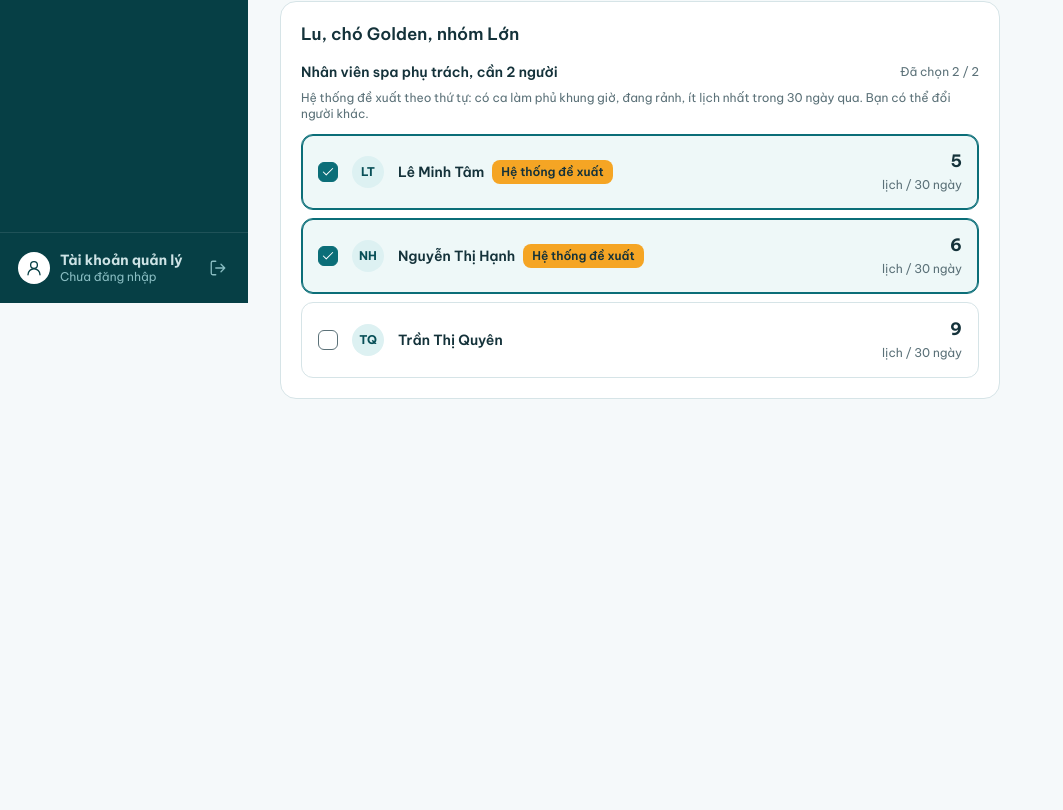
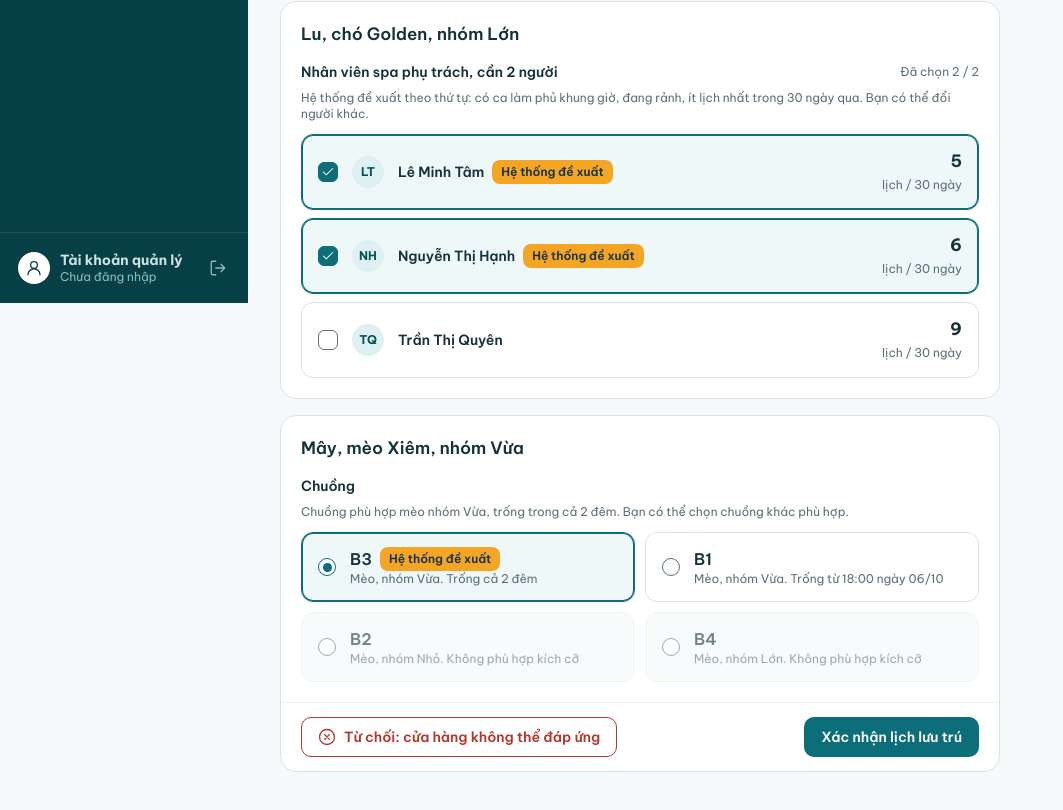
Before and after one commit to dl1803/pet-spa-management, a Next.js app in the folder frontend/manager-web/: page /cho-xac-nhan in a window 1280 px wide. Shown: the part 497-1307 px from the top of the page, without its empty margins (0-1063 px from the left). Before the commit the page ends 968 px from the top, so only its background shows below. Built offline with nearby package versions, Linux system fonts and the light colour scheme.

Commit message:
feat: dựng xác nhận và từ chối lịch lưu trú trên màn chờ xác nhận

```diff
--- a/frontend/manager-web/components/ui/button.tsx
+++ b/frontend/manager-web/components/ui/button.tsx
@@ -1,7 +1,7 @@
 import type { ButtonHTMLAttributes } from "react";
 
 type ButtonProps = {
-  variant?: "primary" | "secondary" | "ghost" | "danger-solid";
+  variant?: "primary" | "secondary" | "ghost" | "danger" | "danger-solid";
   size?: "sm" | "md" | "lg";
 } & Omit<ButtonHTMLAttributes<HTMLButtonElement>, "className">;
 
@@ -12,6 +12,8 @@ const variantClass = {
   primary: "border-transparent bg-lagoon text-white enabled:hover:bg-lagoon-700",
   secondary: "border-lagoon bg-white text-lagoon-700 enabled:hover:bg-lagoon-25",
   ghost: "border-transparent bg-transparent text-ink enabled:hover:bg-line-soft",
+  // Nút nguy hiểm ở thao tác chính của màn, như “Từ chối” (Design-System 4.1).
+  danger: "border-danger bg-white text-danger enabled:hover:bg-danger-50",
   // Nút xác nhận trong hộp thoại nguy hiểm (Design-System 4.1).
   "danger-solid": "border-transparent bg-danger text-white enabled:hover:bg-danger/90",
 } as const;
--- a/frontend/manager-web/components/ui/confirm-dialog.tsx
+++ b/frontend/manager-web/components/ui/confirm-dialog.tsx
@@ -6,6 +6,8 @@ import { Icon, type IconName } from "@/components/icons";
 
 type ConfirmDialogProps = {
   icon: IconName;
+  // warn: ngừng/tạm dừng (mặc định); danger: hủy, từ chối (UI demo, Frontend-Conventions mục 6).
+  tone?: "warn" | "danger";
   title: string;
   description: string;
   children?: ReactNode;
@@ -15,11 +17,17 @@ type ConfirmDialogProps = {
   onCancel: () => void;
 };
 
+const ICON_TONE_CLASS = {
+  warn: "bg-apricot-50 text-apricot-700",
+  danger: "bg-danger-50 text-danger",
+} as const;
+
 // Hộp thoại xác nhận hành động nguy hiểm (SA 6.6; Design-System 4.1): nút xác nhận danger-solid nêu đúng hậu quả,
 // nút còn lại là “Quay lại”. Dùng <dialog> modal; nút đầu chân hộp thoại nhận focus khi mở.
 // Chỉ đặt vào cây React khi cần mở.
 export function ConfirmDialog({
   icon,
+  tone = "warn",
   title,
   description,
   children,
@@ -57,7 +65,7 @@ export function ConfirmDialog({
       className="m-auto w-[480px] max-w-[calc(100%-32px)] animate-dialog-in rounded-2xl border-0 bg-white p-0 text-ink shadow-pop backdrop:bg-ink/40"
     >
       <div className="flex items-start gap-3.5 px-6 pt-6">
-        <span className="grid size-12 shrink-0 place-items-center rounded-xl bg-apricot-50 text-apricot-700">
+        <span className={`grid size-12 shrink-0 place-items-center rounded-xl ${ICON_TONE_CLASS[tone]}`}>
           <Icon name={icon} className="size-6" />
         </span>
         <div className="min-w-0">
--- /dev/null
+++ b/frontend/manager-web/features/pending/components/cage-assignment-card.tsx
@@ -0,0 +1,78 @@
+"use client";
+
+import { useId, useState } from "react";
+import { Icon } from "@/components/icons";
+import { Button } from "@/components/ui/button";
+import { Card, CardBody, CardFooter } from "@/components/ui/card";
+import { ConfirmDialog } from "@/components/ui/confirm-dialog";
+import type { Cage, ConfirmHotelRequest, HotelSuggestions, SizeGroup, Species } from "@/lib/api/types";
+import { getInitialCageId } from "../cage-selection";
+import { CageAssignmentPanel } from "./cage-assignment-panel";
+
+type CageAssignmentCardProps = {
+  title: string;
+  species: Species;
+  sizeGroup: SizeGroup;
+  // Số đêm lưu trú của lịch hẹn.
+  nights: number;
+  suggestions: HotelSuggestions;
+  cages: Cage[];
+  onConfirm: (request: ConfirmHotelRequest) => void;
+  onReject: () => void;
+};
+
+// MW-04 vùng 6 và 8 cho lịch lưu trú, hộp thoại MW-04·D1 (UI-Screens.md). Quản lý chọn chuồng rồi xác nhận,
+// hoặc từ chối khi cửa hàng không đáp ứng được; chuồng có trống trong các đêm hay không do backend kiểm tra.
+export function CageAssignmentCard({ title, species, sizeGroup, nights, suggestions, cages, onConfirm, onReject }: CageAssignmentCardProps) {
+  const titleId = `${useId()}-title`;
+  const [selectedCageId, setSelectedCageId] = useState(() => getInitialCageId(suggestions));
+  const [isRejecting, setIsRejecting] = useState(false);
+
+  return (
+    <section aria-labelledby={titleId}>
+      <Card>
+        <CardBody>
+          <h2 id={titleId} className="mb-4">{title}</h2>
+          <CageAssignmentPanel
+            species={species}
+            sizeGroup={sizeGroup}
+            nights={nights}
+            suggestions={suggestions}
+            cages={cages}
+            selectedCageId={selectedCageId}
+            onSelectedCageIdChange={setSelectedCageId}
+          />
+        </CardBody>
+        <CardFooter>
+          <Button variant="danger" onClick={() => setIsRejecting(true)}>
+            <Icon name="x-circle" className="size-[18px]" />
+            Từ chối: cửa hàng không thể đáp ứng
+          </Button>
+          <div className="ml-auto">
+            <Button onClick={() => onConfirm({ cageId: selectedCageId })}>Xác nhận lịch lưu trú</Button>
+          </div>
+        </CardFooter>
+      </Card>
+
+      {isRejecting && (
+        <ConfirmDialog
+          icon="x-circle"
+          tone="danger"
+          title="Từ chối lịch hẹn này?"
+          description="Dùng khi cửa hàng không có nhân viên hoặc chuồng phù hợp."
+          confirmLabel="Từ chối lịch hẹn"
+          onConfirm={() => {
+            setIsRejecting(false);
+            onReject();
+          }}
+          onCancel={() => setIsRejecting(false)}
+        >
+          <p>
+            Lịch chuyển sang Đã hủy với lý do cửa hàng không thể đáp ứng. Khách có tài khoản nhận thông báo kèm lý do;
+            khách vãng lai được lễ tân gọi báo.
+          </p>
+        </ConfirmDialog>
+      )}
+    </section>
+  );
+}
--- a/frontend/manager-web/features/pending/screens/pending-screen.tsx
+++ b/frontend/manager-web/features/pending/screens/pending-screen.tsx
@@ -1,10 +1,15 @@
 "use client";
 
-// MW-04 Xử lý lịch hẹn chờ xác nhận – UI-Screens.md. Hiện mới có vùng 5 (nhân viên spa phụ trách),
-// dùng dữ liệu mô phỏng; chưa gọi API.
+// MW-04 Xử lý lịch hẹn chờ xác nhận – UI-Screens.md. Hiện có vùng 5 (nhân viên spa phụ trách) và vùng 6, 8
+// (chọn chuồng, xác nhận, từ chối lịch lưu trú), dùng dữ liệu mô phỏng; chưa gọi API.
+import { useState } from "react";
 import { Controller, useForm } from "react-hook-form";
+import { useToast } from "@/components/feedback/toast";
+import { formatAppointmentCode } from "@/lib/format";
+import type { ConfirmHotelRequest } from "@/lib/api/types";
+import { CageAssignmentCard } from "../components/cage-assignment-card";
 import { StaffAssignmentPanel } from "../components/staff-assignment-panel";
-import { MOCK_STAFF_ASSIGNMENTS, type MockStaffAssignment } from "../mock-data";
+import { MOCK_CAGE_ASSIGNMENTS, MOCK_STAFF_ASSIGNMENTS, type MockCageAssignment, type MockStaffAssignment } from "../mock-data";
 import { getInitialStaffIds } from "../staff-selection";
 
 function StaffAssignmentCard({ appointmentId, title, suggestions }: MockStaffAssignment) {
@@ -32,6 +37,26 @@ function StaffAssignmentCard({ appointmentId, title, suggestions }: MockStaffAss
 }
 
 export function PendingScreen() {
+  const { showSuccess } = useToast();
+  // Lịch lưu trú đã xử lý rời danh sách, như khi backend đổi trạng thái khỏi Chờ xác nhận.
+  const [cageAssignments, setCageAssignments] = useState<MockCageAssignment[]>(MOCK_CAGE_ASSIGNMENTS);
+
+  function removeCageAssignment(appointmentId: string) {
+    setCageAssignments((current) => current.filter((item) => item.appointmentId !== appointmentId));
+  }
+
+  function handleConfirm({ appointmentId, suggestions, cages }: MockCageAssignment, { cageId }: ConfirmHotelRequest) {
+    const cage = [suggestions.cage, ...cages].find((item) => item.cageId === cageId);
+    if (!cage) return;
+    removeCageAssignment(appointmentId);
+    showSuccess(`Đã xác nhận ${formatAppointmentCode(appointmentId)}, gán chuồng ${cage.code}`);
+  }
+
+  function handleReject({ appointmentId }: MockCageAssignment) {
+    removeCageAssignment(appointmentId);
+    showSuccess("Đã từ chối lịch hẹn. Khách đã được thông báo.");
+  }
+
   return (
     <div>
       <h1>Lịch hẹn chờ xác nhận</h1>
@@ -39,6 +64,14 @@ export function PendingScreen() {
         {MOCK_STAFF_ASSIGNMENTS.map((assignment) => (
           <StaffAssignmentCard key={assignment.appointmentId} {...assignment} />
         ))}
+        {cageAssignments.map((assignment) => (
+          <CageAssignmentCard
+            key={assignment.appointmentId}
+            {...assignment}
+            onConfirm={(request) => handleConfirm(assignment, request)}
+            onReject={() => handleReject(assignment)}
+          />
+        ))}
       </div>
     </div>
   );
--- a/frontend/manager-web/lib/api/types.ts
+++ b/frontend/manager-web/lib/api/types.ts
@@ -67,3 +67,7 @@ export type Cage = {
 export type HotelSuggestions = {
   cage: Cage;
 };
+
+export type ConfirmHotelRequest = {
+  cageId: string;
+};
--- a/frontend/manager-web/lib/format.ts
+++ b/frontend/manager-web/lib/format.ts
@@ -34,3 +34,7 @@ export function formatShortDate(value: string) {
 export function formatTime(value: string) {
   return TIME_FORMAT.format(new Date(value));
 }
+
+export function formatAppointmentCode(appointmentId: string) {
+  return `LH-${appointmentId.slice(0, 8).toUpperCase()}`;
+}
--- a/frontend/manager-web/package.json
+++ b/frontend/manager-web/package.json
@@ -7,7 +7,7 @@
     "build": "next build",
     "start": "next start",
     "lint": "eslint",
-    "test": "node --import ./tests/register.mjs --test tests/infrastructure.test.mjs tests/staff-selection.test.mjs tests/staff-assignment-panel.test.mjs tests/service-forms.test.mjs tests/service-form.test.mjs tests/service-screen.test.mjs tests/cage-selection.test.mjs tests/cage-assignment-panel.test.mjs",
+    "test": "node --import ./tests/register.mjs --test tests/infrastructure.test.mjs tests/staff-selection.test.mjs tests/staff-assignment-panel.test.mjs tests/service-forms.test.mjs tests/service-form.test.mjs tests/service-screen.test.mjs tests/cage-selection.test.mjs tests/cage-assignment-panel.test.mjs tests/cage-assignment-card.test.mjs",
     "test:smoke": "node --test tests/shell.test.mjs",
     "test:contract": "node --import ./tests/register.mjs --test ../../tests/manager-web-contract.test.mjs"
   },
```
Also changed, not shown: 1 other file (tests, documents, lock files or other folders).
